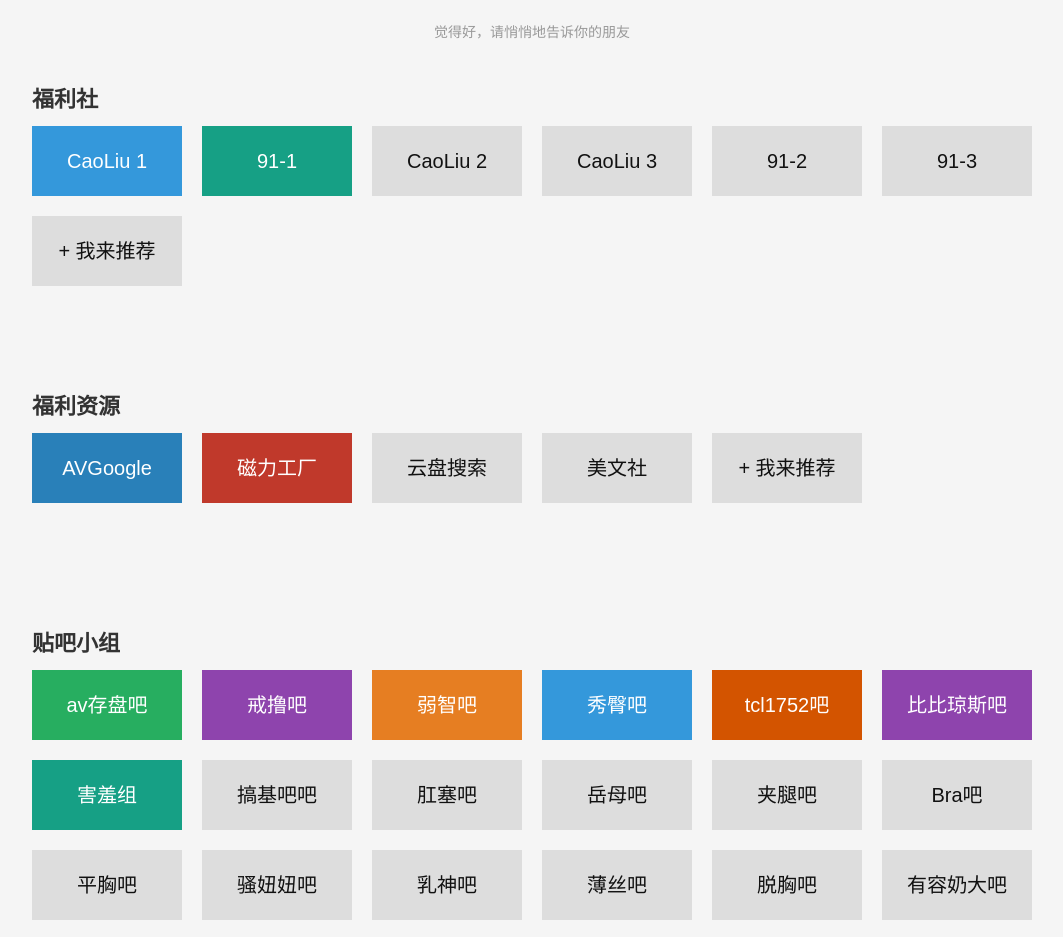
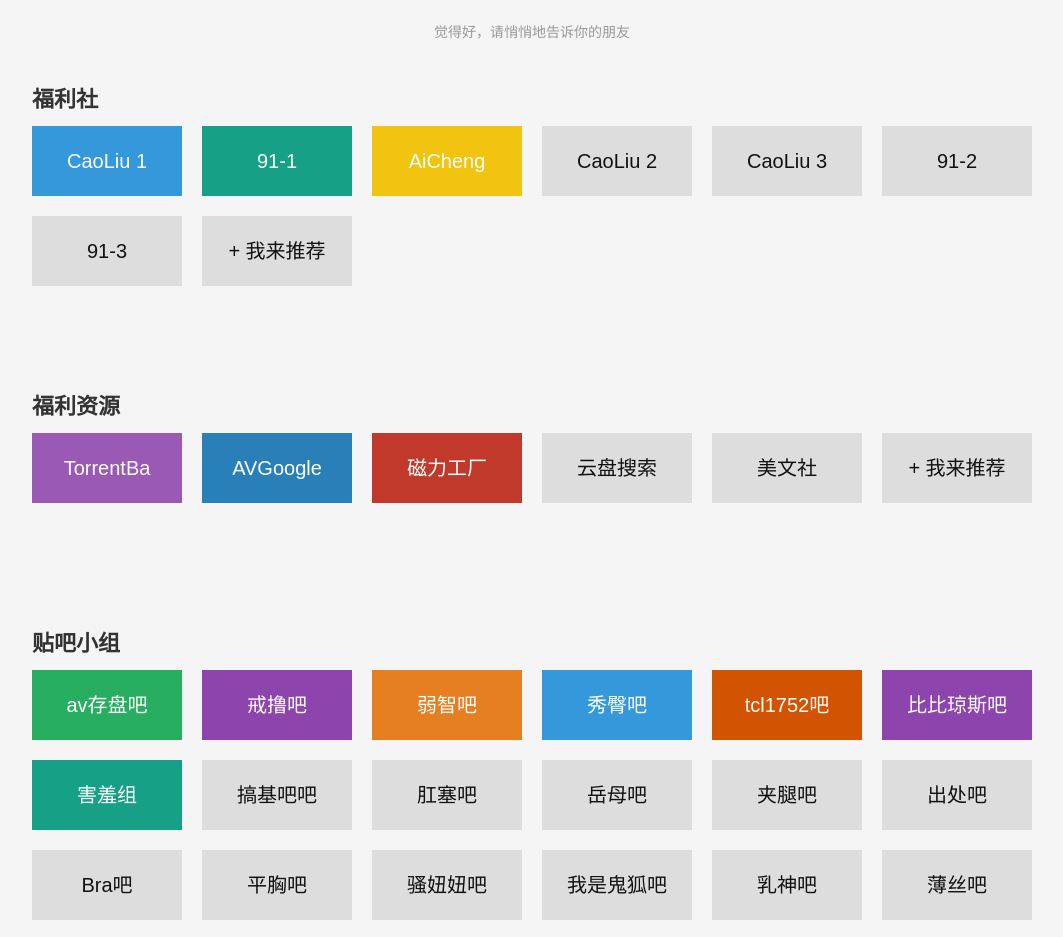
Before and after one commit to overthecs/otest, a website: page index.html in a window 1280 px wide. Shown: the part 100-1037 px from the top of the page, without its empty margins (108-1171 px from the left). Drawn offline with Linux system fonts and the light colour scheme.

Commit message:
add aicheng

```diff
--- a/index.html
+++ b/index.html
@@ -29,6 +29,8 @@
       <div class="unit-detail">
         <a href="http://cl.man.lv/" class="theme3" target="_blank">CaoLiu 1</a>
         <a href="http://c7e56444.youfap.me" class="theme6" target="_blank">91-1</a>
+        <a href="http://ac168.info/bt/index.php" class="theme11" target="_blank">AiCheng</a>
+        <!--<a href="http://www.aisex.com" class="theme6" target="_blank">爱城</a>-->
         <a href="http://cl.s1.lv/" class="more" target="_blank">CaoLiu 2</a>
         <a href="http://184.154.128.246/" class="more" target="_blank" rel="t66y.com">CaoLiu 3</a>
         <a href="http://91.vido.ws/" class="more" target="_blank">91-2</a>
@@ -60,6 +62,7 @@
     <div class="unit">
       <h2 class="unit-title">福利资源</h2>
       <div class="unit-detail">
+        <a href="http://www.torrentba.com/" class="theme4" target="_blank">TorrentBa</a>
         <a href="http://avgoogle.net/" class="theme8" target="_blank">AVGoogle</a>
         <a href="http://www.torrentmao.com/" class="theme17" target="_blank">磁力工厂</a>
         <a href="http://so.baiduyun.me/" class="more" target="_blank">云盘搜索</a>
@@ -86,9 +89,11 @@
         <a href="http://tieba.baidu.com/f?kw=%B8%D8%C8%FB" class="more" target="_blank">肛塞吧</a>
         <a href="http://tieba.baidu.com/f?kw=%D4%C0%C4%B8" class="more" target="_blank">岳母吧</a>
         <a href="http://tieba.baidu.com/f?kw=%BC%D0%CD%C8" class="more" target="_blank">夹腿吧</a>
+        <a href="http://tieba.baidu.com/f?kw=%B3%F6%B4%A6%B0%C9" class="more" target="_blank">出处吧</a>
         <a href="http://tieba.baidu.com/f?kw=bra" class="more" target="_blank">Bra吧</a>
         <a href="http://tieba.baidu.com/f?kw=%C6%BD%D0%D8" class="more" target="_blank">平胸吧</a>
         <a href="http://tieba.baidu.com/f?kw=%C9%A7%E6%A4%E6%A4" class="more" target="_blank">骚妞妞吧</a>
+        <a href="http://tieba.baidu.com/f?kw=%CE%D2%CA%C7%B9%ED%BA%FC" class="more" target="_blank">我是鬼狐吧</a>
         <a href="http://tieba.baidu.com/f?kw=%C8%E9%C9%F1" class="more" target="_blank">乳神吧</a>
         <a href="http://tieba.baidu.com/f?kw=%B1%A1%CB%BF" class="more" target="_blank">薄丝吧</a>
         <a href="http://tieba.baidu.com/f?kw=%CD%D1%D0%D8" class="more" target="_blank">脱胸吧</a>
```
